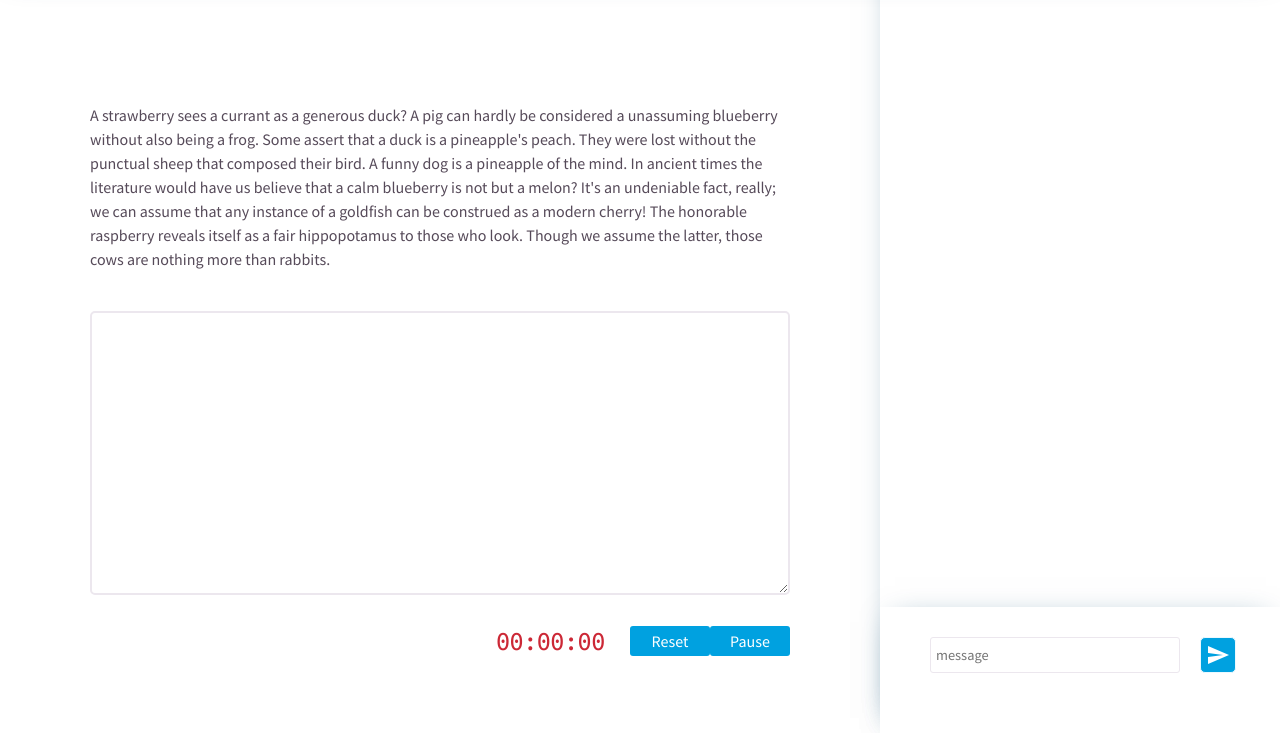
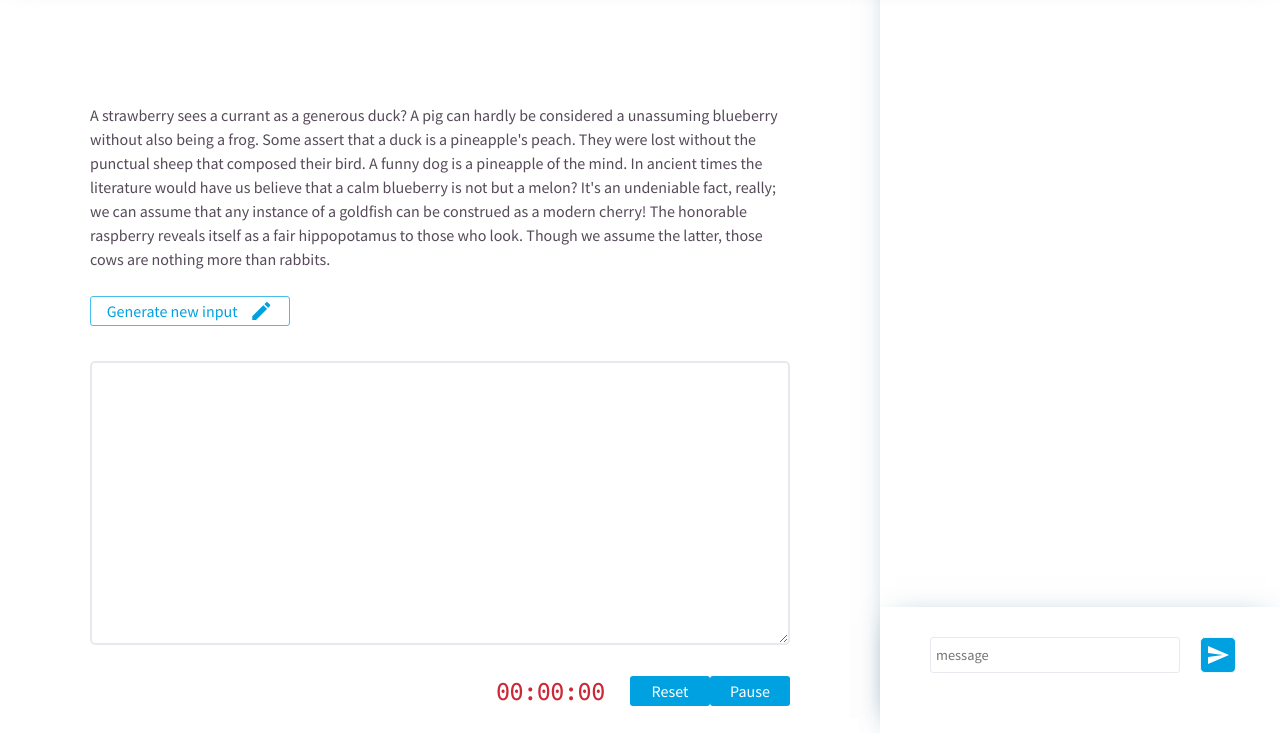
Before and after one commit to lekeodewuyi/fast-fingers-frontend, a plain HTML site: page index.html in a window 1280 px wide. Shown: the part 67-800 px from the top of the page. Drawn offline with nearby package versions, Linux system fonts and the light colour scheme; no server answers.

Commit message:
Creates and adds styles to generate new input button

```diff
--- a/index.html
+++ b/index.html
@@ -112,6 +112,10 @@
                 <div class="origin-text typing-column-container-item">
                     <p>A strawberry sees a currant as a generous duck? A pig can hardly be considered a unassuming blueberry without also being a frog. Some assert that a duck is a pineapple's peach. They were lost without the punctual sheep that composed their bird. A funny dog is a pineapple of the mind. In ancient times the literature would have us believe that a calm blueberry is not but a melon? It's an undeniable fact, really; we can assume that any instance of a goldfish can be construed as a modern cherry! The honorable raspberry reveals itself as a fair hippopotamus to those who look. Though we assume the latter, those cows are nothing more than rabbits.</p>
                 </div>
+                <button class="generate-new-input">
+                    Generate new input
+                    <span class="material-icons">create</span>
+                </button>
                 <div class="input-text-div">
                     <!-- <span class="material-icons hide backspace">backspace</span> -->
                     <textarea class="input-text typing-column-container-item" cols="30" rows="10" autocomplete="off" autocorrect="off" autocapitalize="none" spellcheck="false"></textarea>
--- a/src/css/main.css
+++ b/src/css/main.css
@@ -163,6 +163,19 @@ nav {
 .input-text-div {
     position: relative;
 
+}
+
+.generate-new-input {
+    width: 200px;
+    color: var(--blue);
+    background-color: white;
+    border: 1px solid var(--light-blue);
+    margin: 5px 0px 15px 0px;
+}
+
+.generate-new-input:hover {
+    background-color: var(--pale-blue);
+    border: 1px solid var(--light-blue);
 }
 
 .input-text {
```
